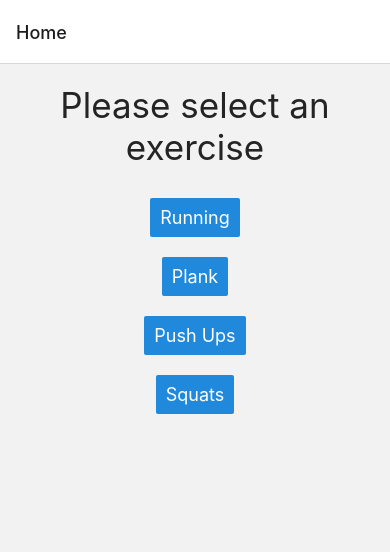
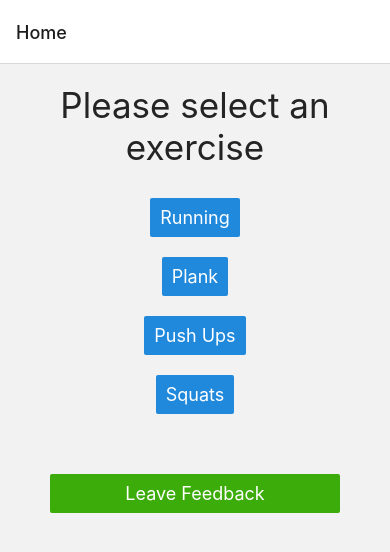
Before and after one commit to Lianalp1212/exercise-app, a React Native app: screen / in a window 390 px wide. Shown: the top 552 px of the page. Built offline with nearby package versions, Linux system fonts and the light colour scheme.

Commit message:
add feedback screen

```diff
--- a/App.js
+++ b/App.js
@@ -11,6 +11,7 @@ import { StackActions } from '@react-navigation/native';
 import * as React from 'react';
 import { SafeAreaView } from 'react-native-safe-area-context';
 import Unorderedlist from 'react-native-unordered-list';
+import { color } from '@rneui/base';
 
 const Stack = createNativeStackNavigator()
 
@@ -21,6 +22,7 @@ async function cacheFonts(fonts) {
 const HOME_SCREEN = "Home"
 const DURATION_EXERCISE = "Duration"
 const REPITITION_EXERCISE = "Repetition"
+const FEEDBACK_SCREEN = "Feedback"
 
 
 
@@ -31,6 +33,7 @@ export default function App({exerciseList}) {
           <Stack.Screen name="Home" component={HomeScreen} initialParams={{exerciseList: exerciseList}}></Stack.Screen>
           <Stack.Screen name="Duration" component={DurationScreen} initialParams={{exerciseList: exerciseList}}></Stack.Screen>
           <Stack.Screen name="Repetition" component={RepetitionScreen} initialParams={{exerciseList: exerciseList}}></Stack.Screen>
+          <Stack.Screen name="Feedback" component={FeedbackScreen}></Stack.Screen>
         </Stack.Navigator>
     }</NavigationContainer>
   );
@@ -38,10 +41,10 @@ export default function App({exerciseList}) {
 
 function HomeScreen({navigation}) {
   let exerciseList = [
-  {name: "Running", type: DURATION_EXERCISE, key: 1, related: "Plank"},
-  {name: "Plank", type: DURATION_EXERCISE, key: 2, related: "Running"},
-  {name: "Push Ups", type: REPITITION_EXERCISE, key: 3, related: "Squats"},
-  {name: "Squats", type: REPITITION_EXERCISE, key: 4, related: "Push Ups"}
+  {name: "Running", type: DURATION_EXERCISE, key: 1},
+  {name: "Plank", type: DURATION_EXERCISE, key: 2},
+  {name: "Push Ups", type: REPITITION_EXERCISE, key: 3},
+  {name: "Squats", type: REPITITION_EXERCISE, key: 4},
 ]
   let renderExercise = ({item, key}) =>
     <Button title={item.name} testID={`${item.name}-button`} style={styles.button}
@@ -54,6 +57,11 @@ function HomeScreen({navigation}) {
             renderItem={renderExercise}
             keyExtractor={(exercise) =>exercise.key}>
           </FlatList>
+          <Button title="Leave Feedback"
+            onPress={() => navigation.navigate("Feedback", FeedbackScreen)}
+            style={{margin: 50}}
+            color= '#3BAC09'
+          ></Button>
       </View>
     </SafeAreaView>
   )
@@ -107,7 +115,7 @@ function DurationScreen({navigation, route}) {
     let secs = (Math.floor((timer / 1000) % 60)).toString().padStart(2, "0")
     let mills =  (timer % 1000).toString().padStart(3, "0")
     return (
-        <View>
+        <View style={styles.container}>
           <Text style={styles.heading}>{route.params.name}</Text>
           <Text style={{fontSize: "3em", fontFamily:"monospace", textAlign: 'center', padding: 10}}>Duration: {mins}:{secs}:{mills}</Text>
           <Button title="Start" style={styles.exerciseButton} onPress={start}></Button>
@@ -116,23 +124,31 @@ function DurationScreen({navigation, route}) {
           <Button title="Home" style={styles.exerciseButton} onPress={() => navigation.goBack()}></Button>
           <Text style={styles.subheading}>Lapped Times:</Text>
           <Unorderedlist style={{listStyleType: "none"}}>
-            <Unorderedlist>{recLaps}</Unorderedlist>
+            <Unorderedlist><Text>{recLaps}</Text></Unorderedlist>
           </Unorderedlist>
         </View>
     )
 }
 
-function RepetitionScreen({navigation, route, exerciseList}) {
+function RepetitionScreen({navigation, route}) {
     let [count, setCount] = useState(0)
-    return <View>
+    return <View style={styles.container}>
       <Text style={styles.heading}>{route.params.name}</Text>
       <Text style={{fontSize: "3em", textAlign: 'center', padding: 10}}>{count}</Text>
       <Button title="Add" style={styles.exerciseButton} onPress={()=>setCount(count=>count+1)}></Button>
       <Button title="Reset" style={styles.exerciseButton} onPress={()=>setCount(0)}></Button>
       <Button title="Home" style={styles.exerciseButton} onPress={() => navigation.goBack()}></Button>
-      <Text style={styles.subheading}>Related Exercise:</Text>
-      <Button title="Related Exercise" style={styles.button}/>
     </View>
+}
+
+function FeedbackScreen({navigation}) {
+
+  return (
+    <View style={styles.container}>
+      <Text style={styles.heading}>Please let us know your thoughts!</Text>
+      <Button title="Home" style={styles.exerciseButton} onPress={() => navigation.goBack()}></Button>
+    </View>
+  )
 }
 
 const styles = StyleSheet.create({
@@ -152,7 +168,11 @@ const styles = StyleSheet.create({
     padding: 10,
   },
   exerciseButton: {
-    margin: 6
+    margin: 6,
+  },
+  fbButton: {
+    margin: 6,
+    backgroundColor: '#3BAC09',
   },
   space: {
     height: 10
```
